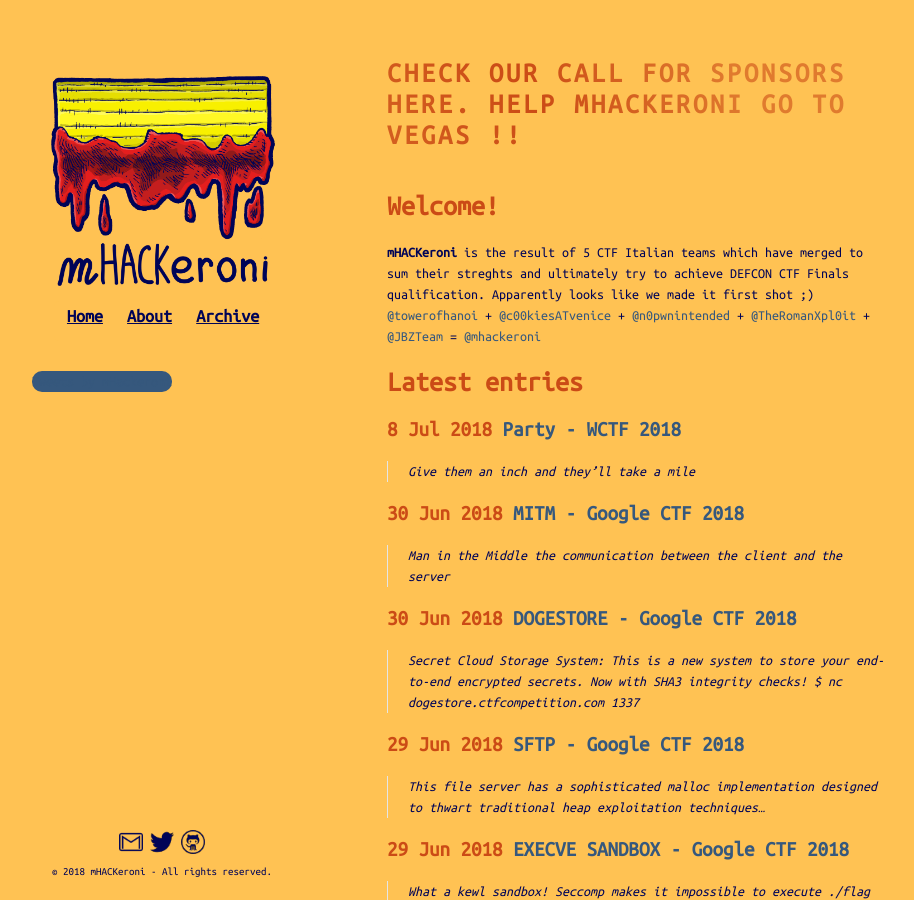
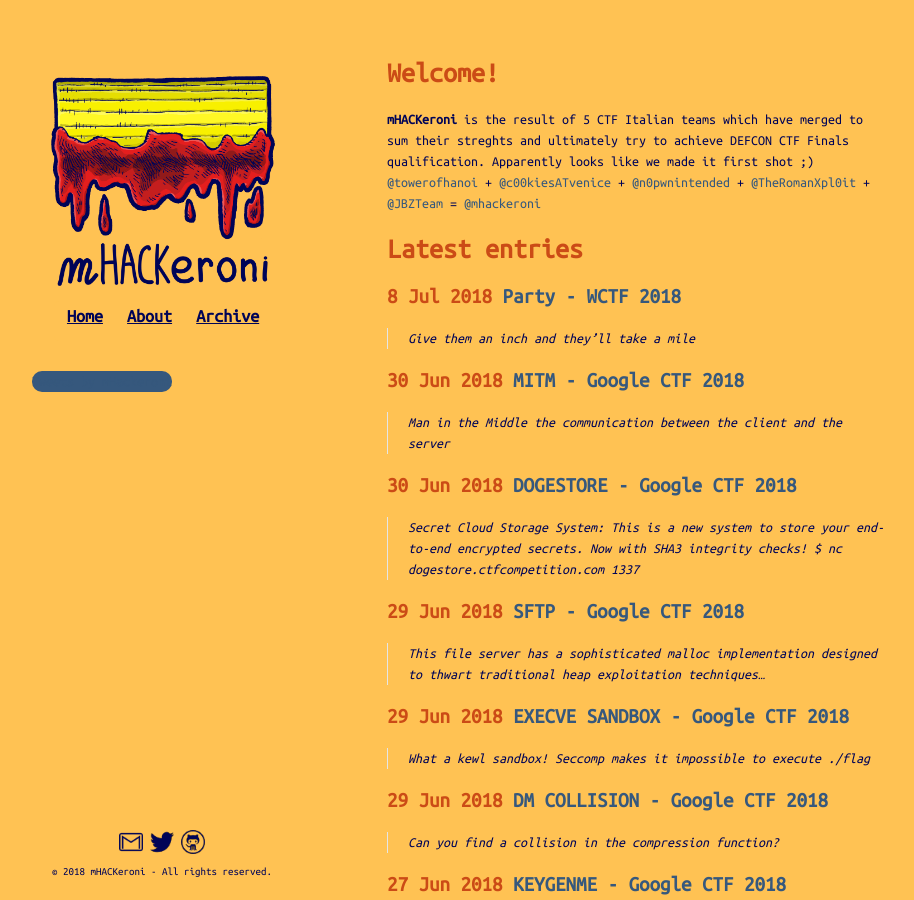
Before and after one commit to mhackeroni/mhackeroni.github.io, a Jekyll site: the page built from index.html, in a window 1280 px wide and 900 px high. Shown: the whole window, without its empty margins (183-1097 px from the left). Built offline with Jekyll 4.4.1, drawn with Linux system fonts in a browser that asks for light colours; the list of posts is cut into pages by our own code; comment, search, counter and statistics services are not loaded.

Commit message:
sponsor call ended

```diff
--- a/_layouts/default.html
+++ b/_layouts/default.html
@@ -49,9 +49,7 @@
       </header>
 
       <section>
-      {% if page.url != "/archive/2018/06/04/defconctf-finals-call-for-sponsors.html" %}
-      <h1> <a class="shine" href="/archive/2018/06/04/defconctf-finals-call-for-sponsors.html">Check our Call for Sponsors here. Help mHACKeroni go to Vegas !!</a></h1><br>
-      {% endif %}
+
       {{ content }}
 
       </section>
```
